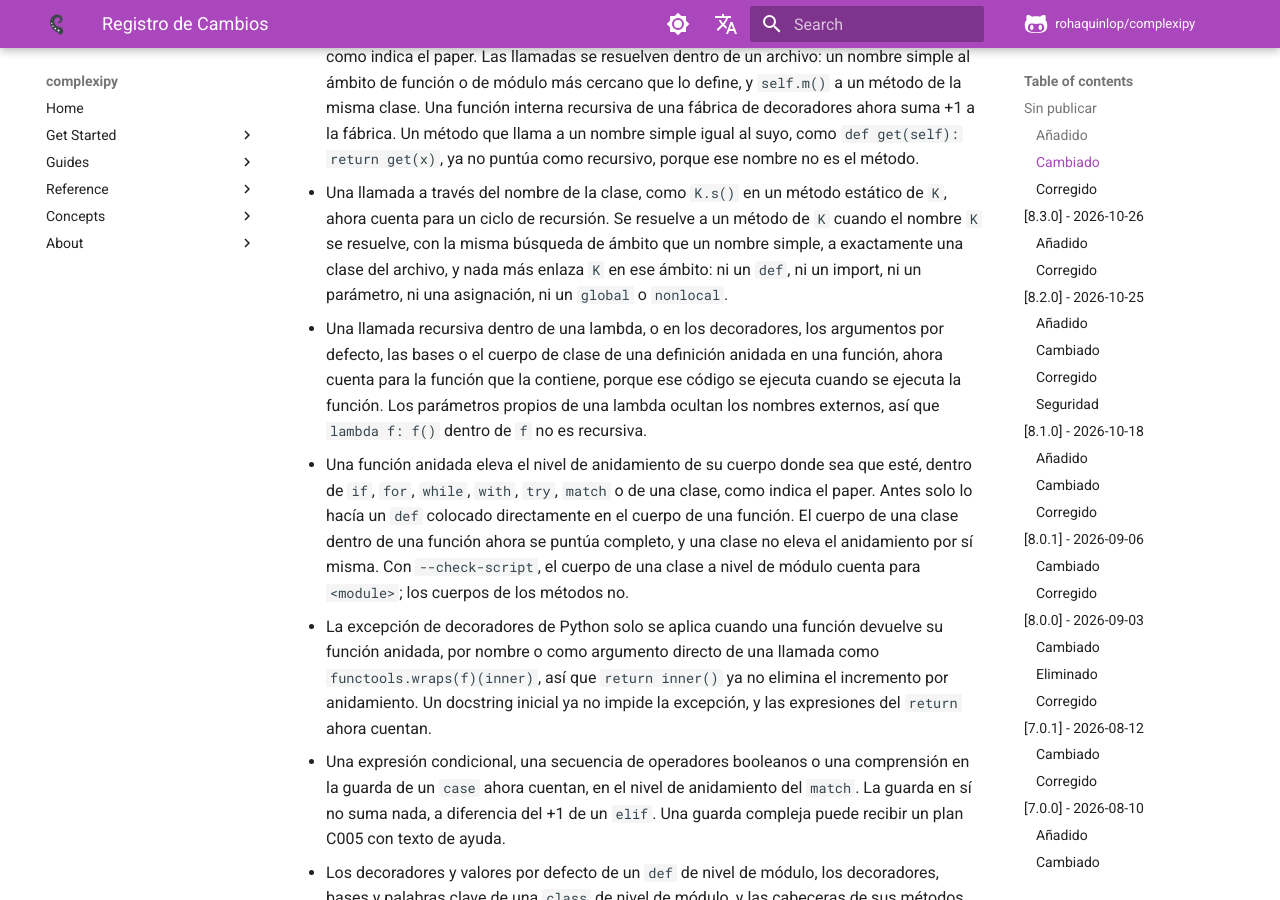
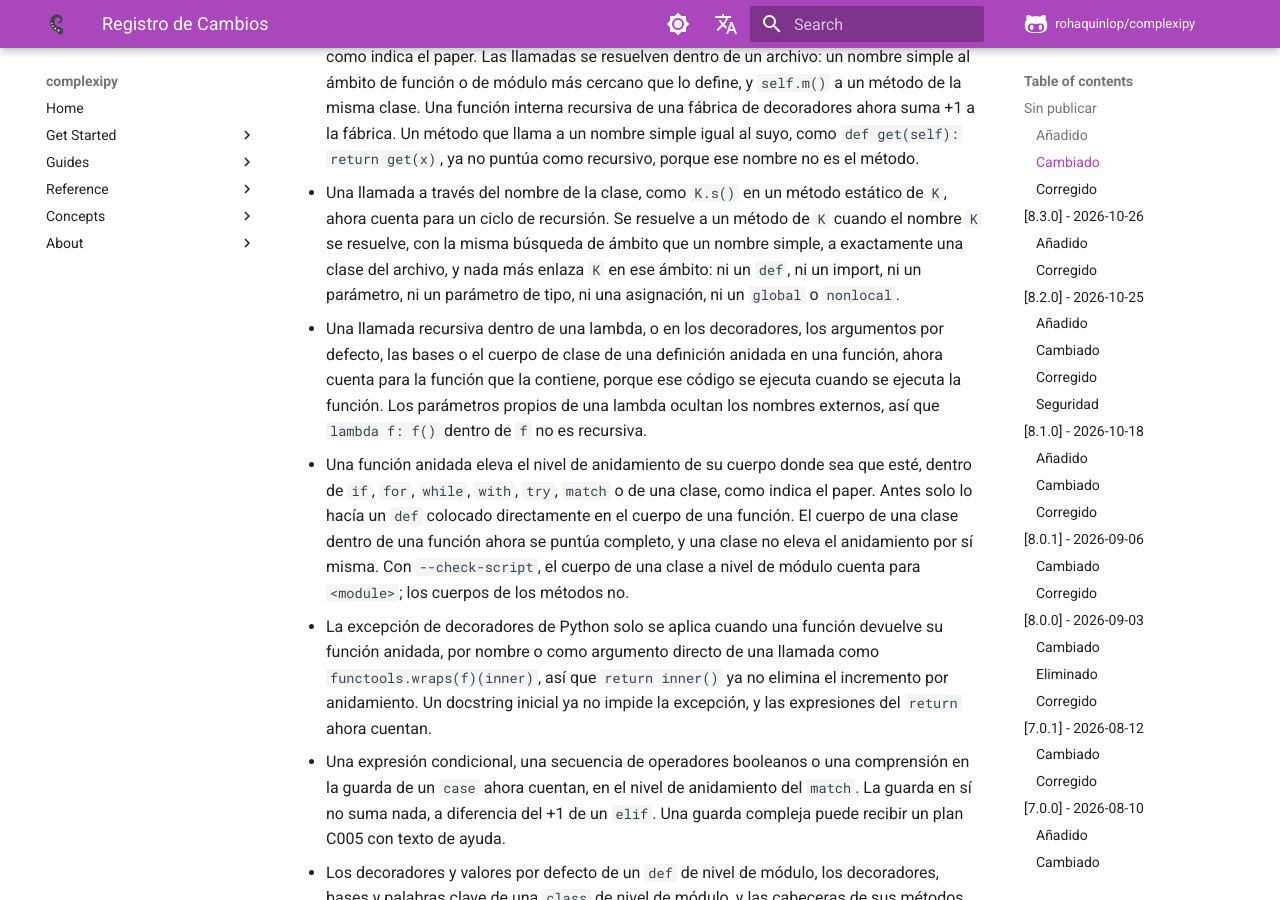
Before and after one commit to rohaquinlop/complexipy, an MkDocs documentation site: the page built from docs/es/changelog.md, in a window 1280 px wide and 900 px high, scrolled down 1907 px. Built offline with MkDocs 1.6.1 and Material for MkDocs 9.7.7, drawn with Linux system fonts in a browser that asks for light colours; comment, search, counter and statistics services are not loaded.

Commit message:
docs(scores): list type parameters and global declarations as rebinds

```diff
--- a/docs/es/changelog.md
+++ b/docs/es/changelog.md
@@ -96,8 +96,8 @@
   estático de `K`, ahora cuenta para un ciclo de recursión. Se resuelve a un
   método de `K` cuando el nombre `K` se resuelve, con la misma búsqueda de
   ámbito que un nombre simple, a exactamente una clase del archivo, y nada más
-  enlaza `K` en ese ámbito: ni un `def`, ni un import, ni un parámetro, ni una
-  asignación, ni un `global` o `nonlocal`.
+  enlaza `K` en ese ámbito: ni un `def`, ni un import, ni un parámetro, ni un
+  parámetro de tipo, ni una asignación, ni un `global` o `nonlocal`.
 - Una llamada recursiva dentro de una lambda, o en los decoradores, los
   argumentos por defecto, las bases o el cuerpo de clase de una definición
   anidada en una función, ahora cuenta para la función que la contiene, porque
```
Also changed, not shown: CHANGELOG.md (+2 -1 lines), docs/es/understanding-scores.md (+1 -1 lines), docs/understanding-scores.md (+1 -1 lines).
